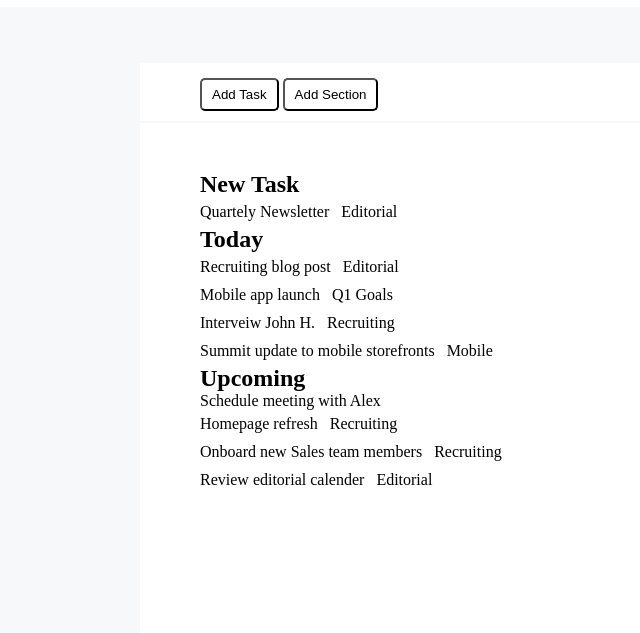
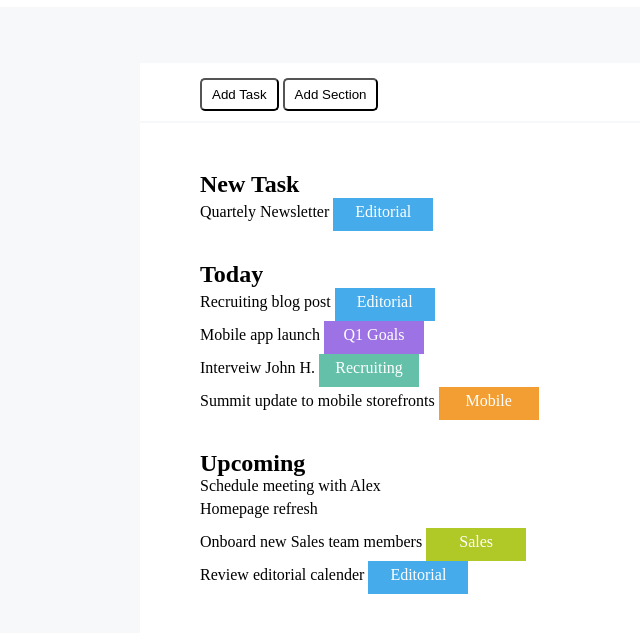
Before and after one commit to Ashour100/html-css-toboolist, a plain HTML site: page index.html in a window 1280 px wide. Shown: the part 63-696 px from the top of the page, without its empty margins (0-640 px from the left). Drawn offline with Linux system fonts and the light colour scheme.

Commit message:
Second edition

```diff
--- a/index.html
+++ b/index.html
@@ -17,10 +17,10 @@
         <div class="continitore">
             <h2>New Task</h2>
             <span class="si">Quartely Newsletter</span>
-            <span class="b lightblue">Editorial</span><br>
+            <span class="b lblue">Editorial</span><br>
             <h2>Today</h2>
             <span class="si">Recruiting blog post</span>
-            <span class="b lightblue">Editorial</span><br>
+            <span class="b lblue">Editorial</span><br>
             <span class="si">Mobile app launch</span>
             <span class="b purple">Q1 Goals</span><br>
             <span class="no">Interveiw John H.</span>
@@ -30,11 +30,11 @@
             <h2>Upcoming</h2>
             <span class="no">Schedule meeting with Alex</span><br>
             <span class="si">Homepage refresh</span>
-            <span class="b lpurple">Recruiting</span><br>
+            <span class="b lpurple">Website</span><br>
             <span class="si">Onboard new Sales team members</span>
-            <span class="b lgreen">Recruiting</span><br>
+            <span class="b lgreen">Sales</span><br>
             <span class="si">Review editorial calender</span>
-            <span class="b lightblue">Editorial</span><br>
+            <span class="b lblue">Editorial</span><br>
         </div>
     </main>
 </body>
--- a/style.css
+++ b/style.css
@@ -54,11 +54,34 @@ input:hover{
 .continitore{
     width: 1000px;
     height: 80vh;
-    margin-top:60px ;
+    margin-top:30px ;
 }
 .b{
     display: inline-block;
     text-align: center;
     padding: 5px 8px;
-
+    height:33px;
+    width: 100px;
+    color: white;
 }
+h2{
+    padding-top: 30px;
+}
+.lblue{
+    background-color: #45abea;
+}
+.purple{
+    background-color: #9c72e4;
+}
+.green{
+    background-color: #64c0a9;
+}
+.orange{
+    background-color: #f29e33;
+}
+.lpurble{
+    background-color: #d863a1;
+}
+.lgreen{
+    background-color: #b0c926;
+}
```
